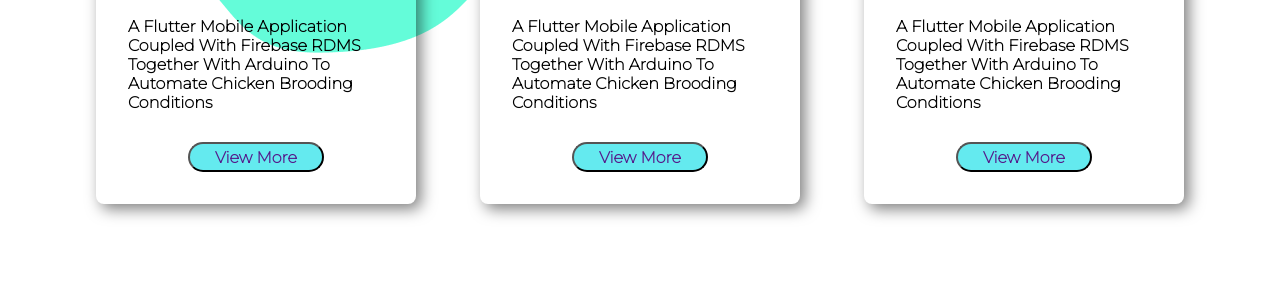
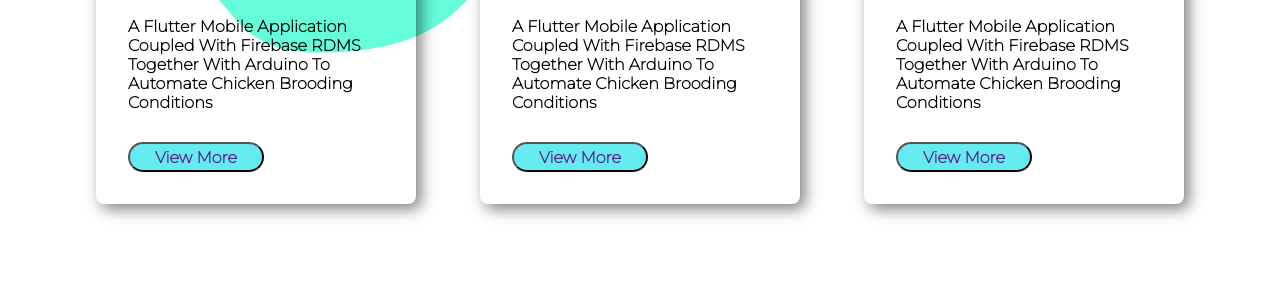
Before and after one commit to dagadjei/portfolio, a plain HTML site: page projects.html in a window 1280 px wide. Shown: the part 535-838 px from the top of the page. Drawn offline with Linux system fonts and the light colour scheme.

Commit message:
created projects page

```diff
--- a/styles.css
+++ b/styles.css
@@ -140,12 +140,7 @@ button{
     margin-top: 10px;
 }
 
-.column{
-    display: flex;
-    flex-direction: column;
-    align-items: center;
-    justify-content: space-between;
-}
+
 .desc-text{
     margin: 20px 0;
 }
```
